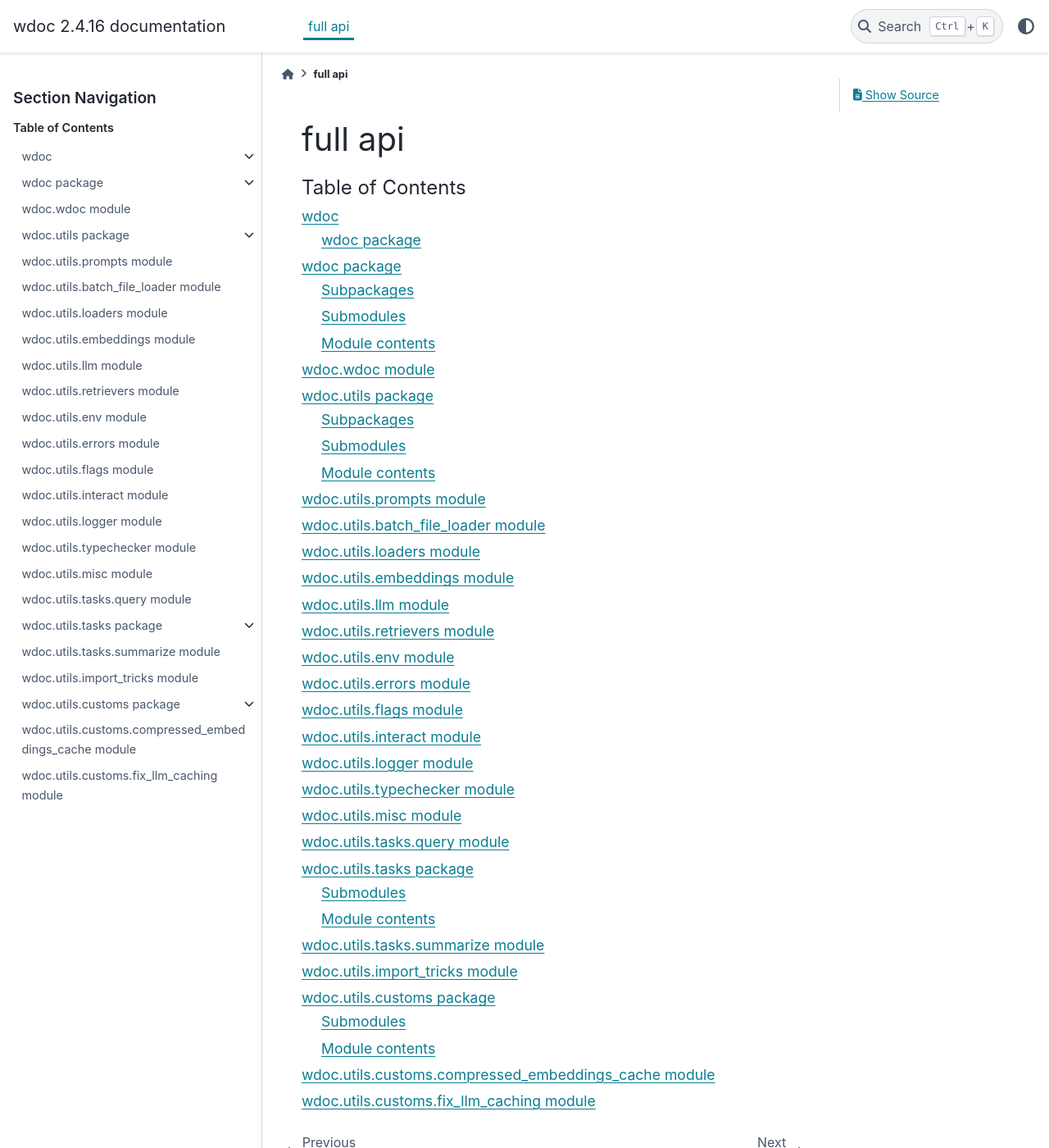
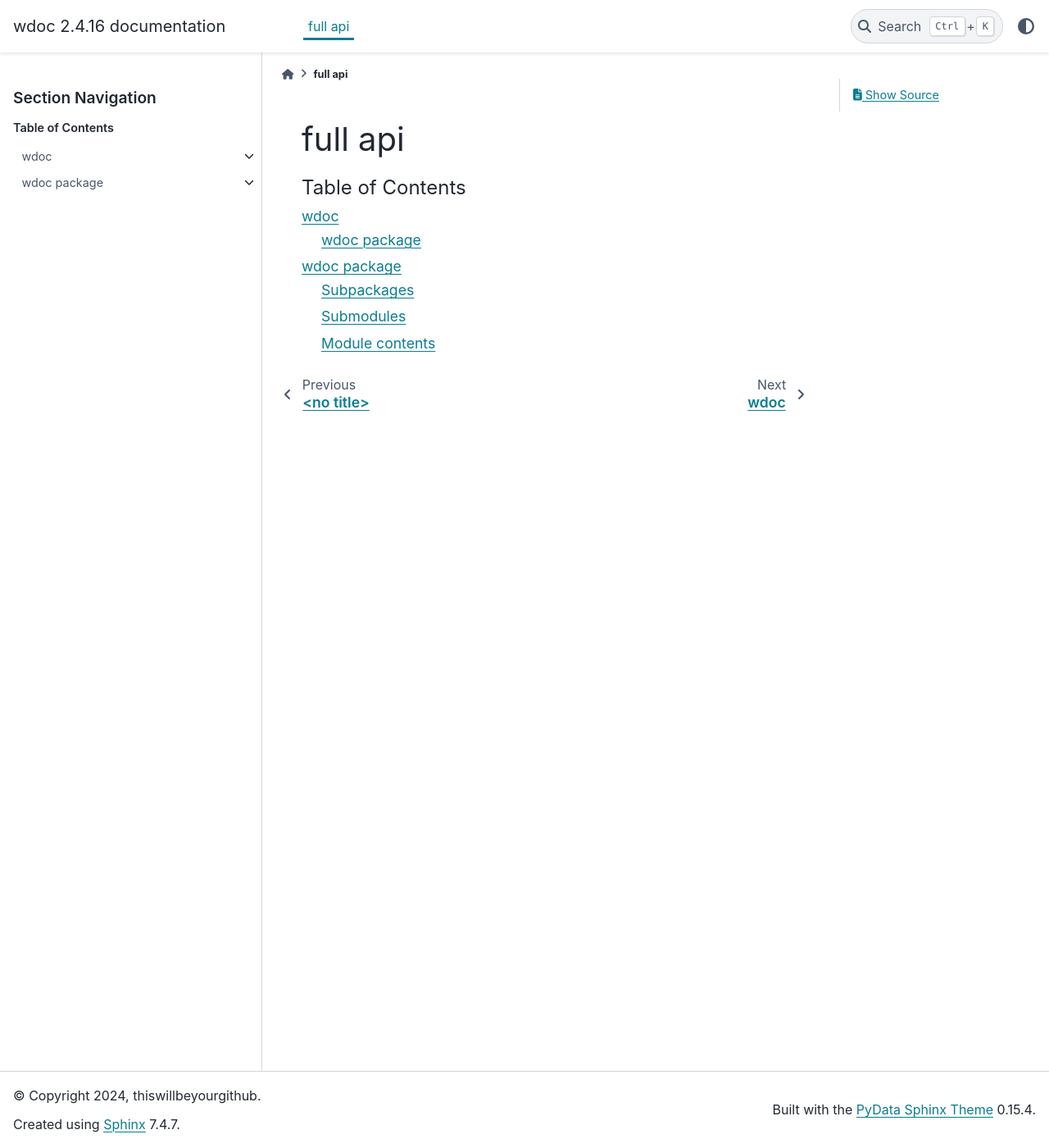
Before and after one commit to thiswillbeyourgithub/wdoc, a Sphinx documentation site: the page built from docs/source/api.rst, in a window 1280 px wide and 1400 px high. Shown: the whole window at 82% size. Built offline with Sphinx 7.4.7 and the PyData theme 0.15.4, drawn with Linux system fonts in a browser that asks for light colours; pages that are not in the unit, such as notebooks, are missing from menus.

Commit message:
fix toc
Signed-off-by: thiswillbeyourgithub <26625900+thiswillbeyourgithub@users.noreply.github.com>

```diff
--- a/docs/source/api.rst
+++ b/docs/source/api.rst
@@ -8,25 +8,3 @@ full api
 
    modules
    wdoc
-   wdoc.wdoc
-   wdoc.utils
-   wdoc.utils.prompts
-   wdoc.utils.batch_file_loader
-   wdoc.utils.loaders
-   wdoc.utils.embeddings
-   wdoc.utils.llm
-   wdoc.utils.retrievers
-   wdoc.utils.env
-   wdoc.utils.errors
-   wdoc.utils.flags
-   wdoc.utils.interact
-   wdoc.utils.logger
-   wdoc.utils.typechecker
-   wdoc.utils.misc
-   wdoc.utils.tasks.query
-   wdoc.utils.tasks
-   wdoc.utils.tasks.summarize
-   wdoc.utils.import_tricks
-   wdoc.utils.customs
-   wdoc.utils.customs.compressed_embeddings_cache
-   wdoc.utils.customs.fix_llm_caching
```
